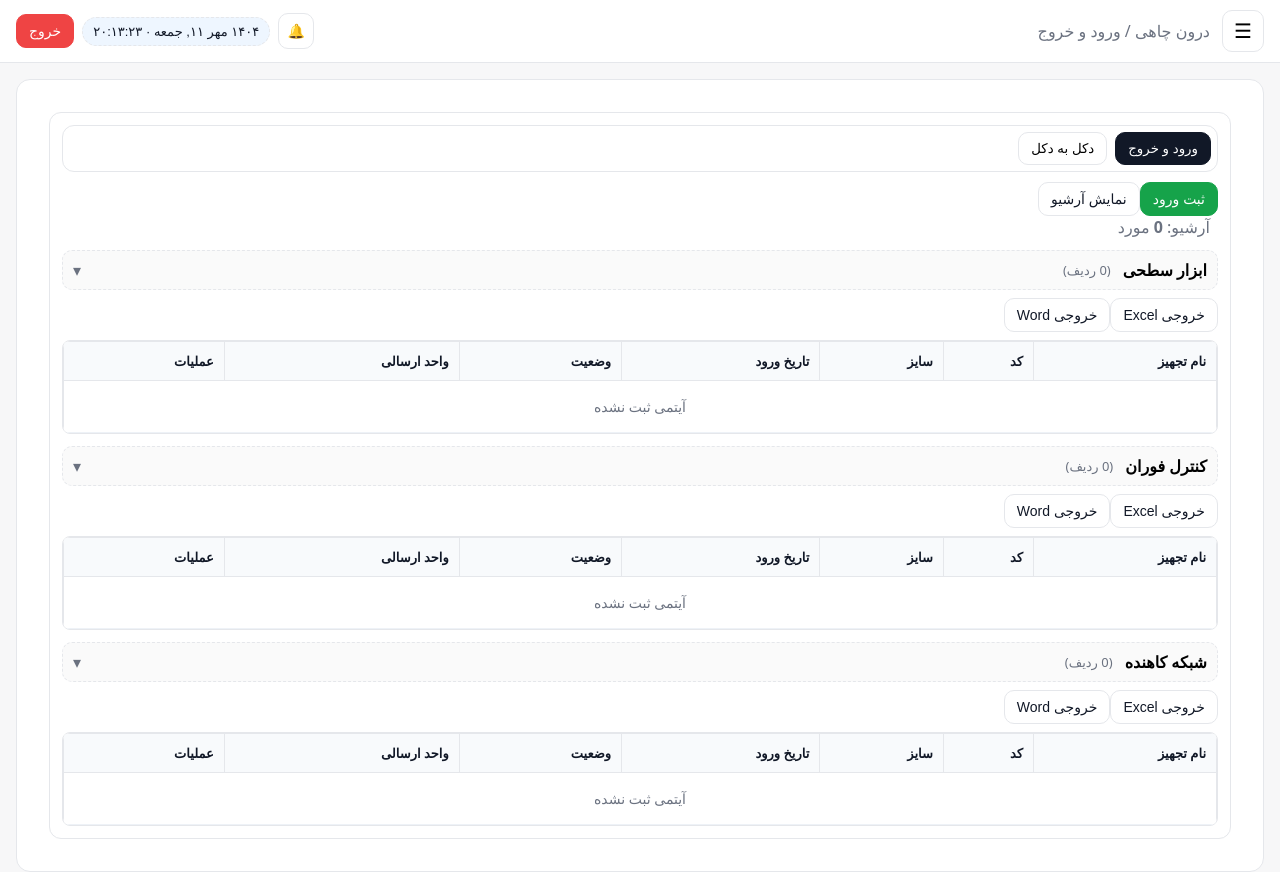
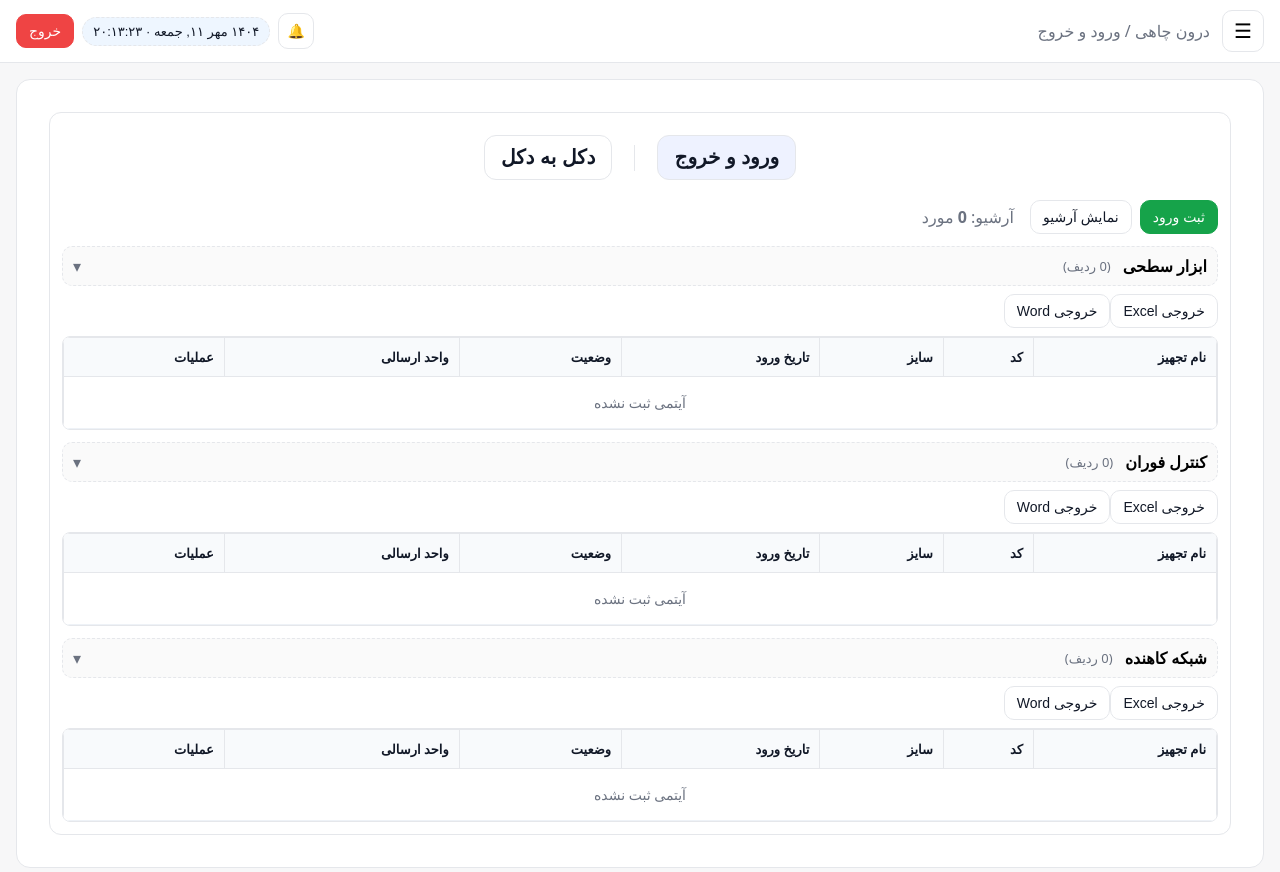
Before and after one commit to rajabi1380/Drilling-equipment-project, a React (Create React App) app: page /downhole/inout in a window 1280 px wide. Built offline with nearby package versions, Linux system fonts and the light colour scheme.

Commit message:
Improve the tabs

```diff
--- a/src/Components/DownholeInOut.css
+++ b/src/Components/DownholeInOut.css
@@ -1,34 +1,32 @@
 /* ========= Downhole (overrides on top of base.css) ========= */
 
-/* Tokens (قابل تغییر) */
-.dh-page {
-  --dh-radius: 12px;
-  --dh-border: #e5e7eb;
-  --dh-bg: #fff;
-  --dh-bg-soft: #fafafa;
-  --dh-text-muted: #6b7280;
-  --dh-accent: #3b82f6;
-  --dh-success: #10b981;
-  --dh-danger: #ef4444;
-  --dh-warn: #f59e0b;
-  --dh-shadow: 0 20px 35px rgba(0,0,0,.15);
-
-  /* کنترل راحت ارتفاع اینپوت‌ها و هم‌راستایی آیکن */
-  --dh-input-h: 38px;         /* ارتفاع پیش‌فرض */
-  --dh-input-pad-x: 10px;
-  --dh-gap: 8px;
+/* Tokens */
+.dh-page{
+  --dh-radius:12px;
+  --dh-border:#e5e7eb;
+  --dh-bg:#fff;
+  --dh-bg-soft:#fafafa;
+  --dh-text-muted:#6b7280;
+  --dh-accent:#3b82f6;
+  --dh-success:#10b981;
+  --dh-danger:#ef4444;
+  --dh-warn:#f59e0b;
+  --dh-shadow:0 20px 35px rgba(0,0,0,.15);
+  --dh-input-h:38px;
+  --dh-input-pad-x:10px;
+  --dh-gap:8px;
 }
 
 /* صفحه و کارت */
-.dh-page { padding: 16px; }
-.dh-card {
-  background: var(--dh-bg);
-  border: 1px solid var(--dh-border);
-  border-radius: var(--dh-radius);
-  padding: 12px;
+.dh-page{ padding:16px; }
+.dh-card{
+  background:var(--dh-bg);
+  border:1px solid var(--dh-border);
+  border-radius:var(--dh-radius);
+  padding:12px;
 }
 
-/* دکمه‌ها – بر اساس base.css، فقط تم رنگی */
+/* دکمه‌ها */
 .btn{
   border:1px solid var(--dh-border);
   background:#fff;
@@ -36,6 +34,7 @@
   padding:8px 12px;
   cursor:pointer;
   transition:filter .15s, background .15s, transform .05s;
+  white-space:nowrap; max-width:100%;
 }
 .btn:hover{ background:#f9fafb; }
 .btn:active{ transform:scale(.99); }
@@ -47,20 +46,59 @@
 .btn.primary:hover,.btn.success:hover,.btn.danger:hover,.btn.warn:hover{ filter:brightness(.97); }
 .btn.solid{ background:var(--dh-accent); color:#fff; border-color:var(--dh-accent); }
 
-/* سِگمنت تب‌ها */
-.segbar{
-  display:flex; gap:var(--dh-gap); align-items:center;
-  padding:6px; background:#fff; border:1px solid var(--dh-border);
-  border-radius:var(--dh-radius); margin-bottom:10px;
+/* ===== Tabs Header (وسط‌چین و شبیه تیتر) ===== */
+.tabs-titlebar{
+  display:flex; justify-content:center; align-items:center;
+  gap:12px;
+  padding:10px 0 12px;
+  margin-bottom:8px;
+  background:transparent; border:0;
 }
-.seg{
-  padding:8px 12px; border:1px solid var(--dh-border);
-  background:#fff; border-radius:10px; cursor:pointer;
+
+/* تیتر تب‌ها: سفید + بوردر خاکستری، فونت درشت */
+.tabbtn{
+  appearance:none;
+  background:#fff;
+  border:1px solid #e5e7eb;  border-radius:12px;
+  padding:8px 16px;
+  font-weight:800;
+  font-size:20px;
+  line-height:1.35;
+  color:#111827;
+  cursor:pointer;
+  transition:
+    background-color .34s ease,
+    color .34s ease,
+    border-color .34s ease,
+    box-shadow .34s ease,
+    transform .18s ease;
 }
-.seg.is-on{ background:#111827; color:#fff; border-color:#111827; }
-.seg-mini{ display:inline-flex; gap:4px; padding:2px; background:#f3f4f6; border-radius:10px; }
-.seg2{ border:0; background:transparent; padding:6px 10px; border-radius:8px; cursor:pointer; }
-.seg2.on{ background:#0ea5e9; color:#fff; }
+.tabbtn:hover{ background:#f8fafc; }
+.tabbtn:active{ transform:translateY(1px); }
+
+/* فعال + فوکوس: داخل آبی خیلی ملایم، بوردر مشکی، هاله لطیف */
+.tabbtn.is-on,
+.tabbtn[aria-selected="true"]{
+  background:#eef2ff;
+
+  color:#111827;
+}
+.tabbtn:focus,
+.tabbtn:focus-visible{
+  outline:none;
+  background:#eef2ff;
+  border-color:#000;
+  box-shadow:0 0 0 2px rgba(59,130,246,.18);
+}
+
+/* جداکننده بین تب‌ها */
+.tabs-titlebar .divider{
+  width:1px; height:26px; background:#e5e7eb; display:inline-block; margin:0 10px;
+}
+@media (max-width:520px){
+  .tabbtn{ font-size:16px; padding:6px 12px; }
+  .tabs-titlebar .divider{ height:24px; }
+}
 
 /* سکشن‌ها */
 .dh-section{ margin-top:12px; }
@@ -91,21 +129,15 @@ tbody tr.need-fix td{ background:#fff7ed; }
 .pg-btn[disabled]{ opacity:.5; cursor:not-allowed; }
 
 /* مودال‌ها */
-.dh-backdrop{
-  position:fixed; inset:0; background:rgba(0,0,0,.25);
-  display:flex; align-items:center; justify-content:center; z-index:1200;
-}
+.dh-backdrop{ position:fixed; inset:0; background:rgba(0,0,0,.25); display:flex; align-items:center; justify-content:center; z-index:1200; }
 .dh-modal{
   width:min(960px,96vw); max-height:90vh; overflow:auto;
   background:#fff; border:1px solid var(--dh-border); border-radius:var(--dh-radius); padding:10px;
   box-shadow: var(--dh-shadow);
 }
-.dh-modal--wide{ max-width: 980px; }
+.dh-modal--wide{ max-width:980px; }
 .dh-modal--small{ width:min(520px,92vw); }
-.dh-modal__hdr{
-  display:flex; align-items:center; justify-content:space-between;
-  padding:6px 4px 10px; font-weight:700;
-}
+.dh-modal__hdr{ display:flex; align-items:center; justify-content:space-between; padding:6px 4px 10px; font-weight:700; }
 .dh-modal__ftr{ display:flex; justify-content:flex-end; gap:var(--dh-gap); margin-top:10px; }
 .dh-close{ border:0; background:#fff; font-size:18px; cursor:pointer; border-radius:8px; padding:4px 8px; }
 .dh-close:hover{ background:#f3f4f6; }
@@ -113,21 +145,21 @@ tbody tr.need-fix td{ background:#fff7ed; }
 /* فرم‌ها */
 .form{ display:flex; flex-direction:column; gap:var(--dh-gap); margin-top:8px; }
 .form--tight .row{ gap:12px; }
-.row{ display:grid; grid-template-columns: repeat(3, minmax(0,1fr)); gap:var(--dh-gap); }
+.row{ display:grid; grid-template-columns:repeat(3, minmax(0,1fr)); gap:var(--dh-gap); }
 .col{ display:flex; flex-direction:column; gap:4px; }
 .label{ font-size:13px; color:#374151; margin-bottom:4px; }
 
-/* فیلدها (هم‌راستایی آیکن با سایز) */
+/* فیلدها */
 .input{
   border:1px solid var(--dh-border);
   background:#fff; border-radius:10px;
-  height: var(--dh-input-h);
-  padding: 0 var(--dh-input-pad-x);
+  height:var(--dh-input-h);
+  padding:0 var(--dh-input-pad-x);
   width:100%;
-  line-height: calc(var(--dh-input-h) - 2px); /* دقیقاً وسط */
+  line-height:calc(var(--dh-input-h) - 2px);
 }
 .input.err{ border-color:var(--dh-danger); box-shadow:0 0 0 2px rgba(239,68,68,.12); }
-.input--sm{ --dh-input-h: 34px; }   /* اگر جمع‌وجورتر خواستی */
+.input--sm{ --dh-input-h:34px; }
 .unit-wide{ width:100%; }
 
 /* زیرنویس «الزامی» */
@@ -142,19 +174,10 @@ tbody tr.need-fix td{ background:#fff7ed; }
 .pick-btn:hover{ background:#f9fafb; }
 .pick-btn:active{ transform:scale(.97); }
 
-/* سایز + آیکن دقیقاً هم‌راستا و کنار هم */
-.size-with-icon{
-  display: inline-flex;
-  align-items: center;           /* آیکن و اینپوت وسط عمودی */
-  gap: 6px;
-}
+/* سایز + آیکن */
+.size-with-icon{ display:inline-flex; align-items:center; gap:6px; }
 .size-with-icon .input{ padding-inline-end: var(--dh-input-pad-x); }
-.finger-ico{
-  width: 18px; height: 18px;     /* آیکن کمی کوچک‌تر از ارتفاع فیلد */
-  color:#64748b; opacity:.9;
-  flex: 0 0 auto;
-  translate: 0 1px;              /* ریزتنظیم برای خط-baseline */
-}
+.finger-ico{ width:18px; height:18px; color:#64748b; opacity:.9; flex:0 0 auto; translate:0 1px; }
 
 /* انتخاب‌های چندگانه */
 .chips{ display:flex; flex-wrap:wrap; gap:8px; }
@@ -166,18 +189,16 @@ tbody tr.need-fix td{ background:#fff7ed; }
 .chip.on{ background:#eef2ff; border-color:#c7d2fe; }
 .chip input{ display:none; }
 
-/* DatePicker هماهنگ با input */
+/* DatePicker */
 .rmdp-rtl .rmdp-input{
   width:100%; border:1px solid var(--dh-border); background:#fff; border-radius:10px;
-  height: var(--dh-input-h);
-  line-height: calc(var(--dh-input-h) - 2px);
-  padding: 0 var(--dh-input-pad-x);
+  height:var(--dh-input-h);
+  line-height:calc(var(--dh-input-h) - 2px);
+  padding:0 var(--dh-input-pad-x);
 }
-.rmdp-rtl .rmdp-input:focus{
-  outline:none; border-color:#c7d2fe; box-shadow:0 0 0 3px rgba(37,99,235,.15);
-}
+.rmdp-rtl .rmdp-input:focus{ outline:none; border-color:#c7d2fe; box-shadow:0 0 0 3px rgba(37,99,235,.15); }
 
-/* آرشیو/فیلتر تاشونده */
+/* آرشیو */
 .arch-filter{
   border:1px solid var(--dh-border); border-radius:var(--dh-radius);
   padding:8px 12px; background:var(--dh-bg-soft); margin-bottom:8px;
@@ -191,7 +212,13 @@ tbody tr.need-fix td{ background:#fff7ed; }
   padding:10px 12px; margin-bottom:12px; font-size:13px;
 }
 
-.table-toolbar{ display:flex; gap:8px; align-items:center; }
+/* ابزارهای جداول */
+.table-toolbar{ display:flex; gap:8px; align-items:center; flex-wrap:wrap; }
+
+/* خروجی‌ها زیر دکمه‌های فیلتر */
+.btnrow,.io-actions{ display:flex; gap:8px; flex-wrap:wrap; }
+.btnrow > :nth-child(n+3), .io-actions > :nth-child(n+3){ flex-basis:100%; display:flex; gap:8px; }
+.btnrow > :nth-child(n+3) > *, .io-actions > :nth-child(n+3) > *{ flex:0 1 auto; max-width:100%; }
 
 /* ریسپانسیو */
 @media (max-width:900px){
@@ -199,3 +226,27 @@ tbody tr.need-fix td{ background:#fff7ed; }
   .dh-modal{ width:min(96vw,960px); }
   .arch-info{ grid-template-columns:repeat(2,1fr); }
 }
+
+/* ===== انیمیشن نرم هنگام سوییچ تب‌ها ===== */
+.dh-card .dh-toolbar,
+.dh-card .dh-section,
+.dh-card .io-filter,
+.dh-card .table-wrap,
+.dh-card .pagination,
+.dh-card .muted{
+  animation: dhFadeSlide .34s ease both;
+}
+@keyframes dhFadeSlide{
+  from{ opacity:0; transform:translateY(6px); }
+  to  { opacity:1; transform:translateY(0); }
+}
+@media (prefers-reduced-motion: reduce){
+  .dh-card .dh-toolbar,
+  .dh-card .dh-section,
+  .dh-card .io-filter,
+  .dh-card .table-wrap,
+  .dh-card .pagination,
+  .dh-card .muted{
+    animation:none;
+  }
+}
--- a/src/Components/DownholeInOut.js
+++ b/src/Components/DownholeInOut.js
@@ -51,6 +51,31 @@ const TECHS = [
 const CONSUMABLES = ["پیچ","مهره","واشر","اورینگ","گریس","روغن","لاستیک آب‌بندی"];
 
 const newId  = () => Number(`${Date.now()}${Math.floor(Math.random()*1e3)}`);
+
+/* ----- تیتر کوچکِ وسط‌چین برای تب‌ها (هدر ناوبری) ----- */
+function TabsHeader({ tab, setTab }) {
+  return (
+    <div className="tabs-titlebar" role="tablist" aria-label="ناوبری">
+      <button
+        className={`tabbtn ${tab === "inout" ? "is-on" : ""}`}
+        role="tab"
+        aria-selected={tab==="inout"}
+        onClick={()=>setTab("inout")}
+      >
+        ورود و خروج
+      </button>
+      <span className="divider" aria-hidden />
+      <button
+        className={`tabbtn ${tab === "rig" ? "is-on" : ""}`}
+        role="tab"
+        aria-selected={tab==="rig"}
+        onClick={()=>setTab("rig")}
+      >
+        دکل به دکل
+      </button>
+    </div>
+  );
+}
 
 /* ===== کامپوننت اصلی ===== */
 export default function DownholeInOut() {
@@ -232,16 +257,14 @@ export default function DownholeInOut() {
     <div className="dh-page" dir="rtl">
       <div className="dh-card">
 
-        {/* تب‌ها */}
-        <div className="segbar">
-          <button className={`seg ${tab==="inout" ? "is-on" : ""}`} onClick={()=>setTab("inout")}>ورود و خروج</button>
-          <button className={`seg ${tab==="rig"   ? "is-on" : ""}`} onClick={()=>setTab("rig")}>دکل به دکل</button>
-        </div>
+        {/* تیتر تب‌ها (کوچک، وسط‌چین) — بالای همه چیز */}
+        <TabsHeader tab={tab} setTab={setTab} />
 
         {/* محتوای تب‌ها */}
         {tab === "inout" ? (
           <>
-            <div className="dh-toolbar">
+            {/* نوار اکشن‌ها */}
+            <div className="dh-toolbar" style={{display:"flex", alignItems:"center", gap:8, flexWrap:"wrap"}}>
               <button type="button" className="btn success" onClick={() => setShowIn(true)}>ثبت ورود</button>
               <button type="button" className="btn" onClick={() => setShowArchive(true)}>نمایش آرشیو</button>
               <div className="muted" style={{ marginInlineStart: 8 }}>
@@ -263,7 +286,6 @@ export default function DownholeInOut() {
 
                   {expanded[u.id] && (
                     <>
-                      {/* خروجی مخصوص همین واحد از لیست باز */}
                       <div className="table-toolbar">
                         <ExportButtons
                           variant="compact"
@@ -338,13 +360,14 @@ export default function DownholeInOut() {
           </>
         ) : (
           <>
-            <div className="dh-toolbar">
+            {/* نوار اکشنِ دکل↔دکل */}
+            <div className="dh-toolbar" style={{display:"flex", alignItems:"center", gap:8, flexWrap:"wrap"}}>
               <button type="button" className="btn warn" onClick={() => { setEditingMove(null); setShowRigModal(true); }}>ثبت دکل به دکل</button>
             </div>
 
             {/* نوار فیلتر سراسری دکل↔دکل */}
             <div className="io-filter" style={{marginTop:8}}>
-              <div className="io-filter__fields" style={{gridTemplateColumns:"repeat(6, 1fr)"}}>
+              <div className="io-filter__fields" style={{display:"grid", gap:8, gridTemplateColumns:"repeat(6, 1fr)"}}>
                 <select className="input" value={rigFilter.unitId}
                         onChange={e=>setRigFilter(s=>({...s,unitId:e.target.value}))}>
                   <option value="">واحد (همه)</option>
@@ -364,19 +387,25 @@ export default function DownholeInOut() {
                   <option value="">به دکل (همه)</option>
                   {RIGS.map(r=><option key={r} value={r}>{r}</option>)}
                 </select>
-                <div className="f-item">
-                  <div className="btnrow" style={{display:"flex",gap:8}}>
+
+                {/* ردیفِ دکمه‌های فیلتر */}
+                <div className="f-item" style={{display:"flex", alignItems:"center"}}>
+                  <div className="btnrow" style={{display:"flex", gap:8, flexWrap:"wrap"}}>
                     <button className="btn primary" onClick={()=> setRigFilterOn(true)}>اعمال فیلتر</button>
                     <button className="btn" onClick={()=>{
                       setRigFilter({ unitId:"", qName:"", qCode:"", fromRig:"", toRig:"", reqFrom:null, reqTo:null, arrFrom:null, arrTo:null });
                       setRigFilterOn(false);
                     }}>حذف فیلتر</button>
+                  </div>
+                </div>
+              </div>
 
-                    {/* خروجی‌های دکل↔دکل (کل نتایج/با فیلترهای جاری) */}
+              {/* خروجی‌ها */}
+              <div className="io-actions" style={{display:"flex", gap:8, flexWrap:"wrap", marginTop:8}}>
                 <ExportButtons
                   variant="compact"
                   getExport={()=>{
-                        const units = rigUnitsToRender; // بر اساس انتخاب واحد
+                    const units = rigUnitsToRender;
                     const all = units.flatMap(u =>
                       (applyRigPredicate(movesByUnit[u.id] || []))
                         .map(m => ({ unitTitle: u.title, ...m }))
@@ -393,8 +422,7 @@ export default function DownholeInOut() {
                       "تاریخ/ساعت رسیدن":   r.arriveAtISO  ? fmtFa(r.arriveAtISO)  : "",
                       "توضیحات": r.note || "",
                     }));
-                        const unitSuffix = rigFilterOn && rigFilter.unitId
-                          ? `_${rigFilter.unitId}` : "_all";
+                    const unitSuffix = rigFilterOn && rigFilter.unitId ? `_${rigFilter.unitId}` : "_all";
                     return {
                       filename: `rig_moves${unitSuffix}_${new Date().toISOString().slice(0,10)}`,
                       title: "گزارش انتقال دکل↔دکل",
@@ -402,8 +430,6 @@ export default function DownholeInOut() {
                     };
                   }}
                 />
-                  </div>
-                </div>
               </div>
 
               <div className="muted" style={{display:"flex",gap:8,alignItems:"center"}}>
@@ -432,7 +458,6 @@ export default function DownholeInOut() {
 
                   {expanded[key] && (
                     <>
-                      {/* خروجی مخصوص همین واحد */}
                       <div className="table-toolbar">
                         <ExportButtons
                           variant="compact"
--- a/src/Components/InOut.js
+++ b/src/Components/InOut.js
@@ -63,7 +63,7 @@ const mapRigForExport = (rows) =>
       "سایز": r.size || "",
       "دکل مبدأ": r.rigFrom || "",
       "دکل مقصد": r.rigTo || "",
-      "تاریخ درخواست": r.reqAtISO ? fmtFa(r.reqAtISO) : "",
+      "תاریخ درخواست": r.reqAtISO ? fmtFa(r.reqAtISO) : "",
       "تاریخ رسیدن": r.arriveAtISO ? fmtFa(r.arriveAtISO) : "",
       "نام درخواست‌کننده": r.requester || "",
       "نام بازرس": r.inspector || "",
@@ -250,6 +250,7 @@ export default function InOut() {
   return (
     <div className="io-page" dir="rtl">
       <div className="io-card">
+
         {/* هشدار کمبود موجودی */}
         {lowStockItems.length > 0 && (
           <div className="alert warn">
@@ -267,13 +268,60 @@ export default function InOut() {
           </div>
         )}
 
-        {/* تب‌ها */}
-        <div className="tabs">
-          <button className={`tab ${active === "inout" ? "is-active" : ""}`} onClick={() => { setActive("inout"); setPage(1); }}>ورود و خروج</button>
-          <span className="divider">|</span>
-          <button className={`tab ${active === "rig" ? "is-active" : ""}`} onClick={() => { setActive("rig"); setPage(1); }}>دکل به دکل</button>
-          <span className="divider">|</span>
-          <button className={`tab ${active === "inventory" ? "is-active" : ""}`} onClick={() => { setActive("inventory"); setPage(1); }}>موجودی هر قطعه</button>
+        {/* تب‌ها — وسط‌چین با inline style (بدون تغییر CSS) */}
+        <div
+          className="tabs"
+          role="tablist"
+          aria-label="ناوبری"
+          style={{
+            display: "flex",
+            justifyContent: "center",
+            alignItems: "center",
+            gap: 0,
+            margin: "6px 0 10px"
+          }}
+        >
+          <button
+            type="button"
+            role="tab"
+            aria-selected={active === "inout"}
+            className={`tab ${active === "inout" ? "is-active" : ""}`}
+            onClick={() => { setActive("inout"); setPage(1); }}
+          >
+            ورود و خروج
+          </button>
+
+          <span
+            aria-hidden
+            className="divider"
+            style={{ width: 1, height: 22, background: "#e5e7eb", display: "inline-block", margin: "0 12px" }}
+          />
+
+          <button
+            type="button"
+            role="tab"
+            aria-selected={active === "rig"}
+            className={`tab ${active === "rig" ? "is-active" : ""}`}
+            onClick={() => { setActive("rig"); setPage(1); }}
+          >
+            دکل به دکل
+          </button>
+
+          <span
+            aria-hidden
+            className="divider"
+            style={{ width: 1, height: 22, background: "#e5e7eb", display: "inline-block", margin: "0 12px" }}
+          />
+
+          <button
+            type="button"
+            role="tab"
+            aria-selected={active === "inventory"}
+            className={`tab ${active === "inventory" ? "is-active" : ""}`}
+            onClick={() => { setActive("inventory"); setPage(1); }}
+          >
+            موجودی هر قطعه
+          </button>
         </div>
 
         {/* فیلتر مشترک */}
--- a/src/Components/Inout.css
+++ b/src/Components/Inout.css
@@ -21,12 +21,36 @@
 .alert.error .alert-title { color:#b91c1c; }
 
 /* ---- Tabs ---- */
-.tabs { display:flex; align-items:center; gap:8px; margin-bottom:8px; }
-.tab {
-  height:32px; padding:0 12px; border:1px solid #e5e7eb; background:#f8fafc;
+.tabs{
+  display:flex; align-items:center; gap:8px; margin-bottom:8px;
+  justify-content:center;                 /* وسط‌چین */
+}
+.tab{
+  /* بزرگ‌تر و تیترمانند */
+  height: 40px;                           /* ↑ قبلاً 32px */
+  padding: 0 16px;                        /* ↑ کمی بیشتر */
+  font-size: 18px;                        /* ↑ افزایش اندازه فونت */
+  font-weight: 700;
+
+  border:1px solid #e5e7eb;
+  background:#f8fafc;
   border-radius:8px; cursor:pointer;
+
+  /* ترنزیشن نرم‌تر */
+  transition:
+    background-color .28s ease,
+    color .28s ease,
+    border-color .28s ease,
+    box-shadow .28s ease,
+    transform .18s ease;
 }
-.tab.is-active { background:#1d4ed8; border-color:#1d4ed8; }
+.tab:hover{ background:#f1f5f9; }
+.tab:active{ transform: translateY(1px); }
+
+.tab.is-active{
+  background:#1d4ed8; border-color:#1d4ed8;
+
+}
 .divider { color:#cbd5e1; }
 
 /* ---- Filter bar ---- */
@@ -52,10 +76,10 @@ tbody tr:hover { background:#f8fafc; }
 td.empty, .empty { text-align:center; color:#64748b; padding:12px; }
 
 /* row accents */
-.row-in   { background: #f0f9ff; }      /* آبی خیلی کم‌رنگ برای ورود */
-.row-out  { background: #fff1f2; }      /* صورتی خیلی کم‌رنگ برای خروج */
-.row-rig  { background: #fefce8; }      /* زرد خیلی کم‌رنگ برای دکل به دکل */
-.row-low  { background: #fff7ed; }      /* کمبود موجودی */
+.row-in   { background: #f0f9ff; }
+.row-out  { background: #fff1f2; }
+.row-rig  { background: #fefce8; }
+.row-low  { background: #fff7ed; }
 .qty-badge {
   display:inline-flex; align-items:center; justify-content:center;
   min-width:28px; height:24px; padding:0 8px; border-radius:999px;
@@ -67,12 +91,14 @@ td.empty, .empty { text-align:center; color:#64748b; padding:12px; }
 .pagination { display:flex; align-items:center; gap:8px; padding:8px 0; }
 .pg-btn {
   height:30px; padding:0 10px; border:1px solid #e5e7eb; background:#f8fafc; border-radius:8px; cursor:pointer;
+  transition: background-color .25s ease, border-color .25s ease, box-shadow .25s ease;
 }
 .pg-btn:hover { background:#eef2f7; }
 
 /* ---- Generic controls (match ModalBase buttons/inputs) ---- */
 .input {
   height: 36px; padding: 0 10px; border: 1px solid #e5e7eb; border-radius: 8px; background:#fff;
+  transition: box-shadow .25s ease, border-color .25s ease;
 }
 textarea.input { height: 90px; padding-top: 8px; padding-bottom: 8px; }
 .input.checkbox { display:flex; align-items:center; gap:6px; }
@@ -80,8 +106,10 @@ textarea.input { height: 90px; padding-top: 8px; padding-bottom: 8px; }
 
 .btn {
   height: 32px; padding:0 10px; border:1px solid #e5e7eb; background:#f8fafc; border-radius:8px; cursor:pointer;
+  transition: background-color .25s ease, border-color .25s ease, box-shadow .25s ease, transform .18s ease;
 }
 .btn:hover { background:#eef2f7; }
+.btn:active{ transform: translateY(1px); }
 .btn.small { height: 28px; font-size:12px; padding:0 8px; }
 .btn.primary { background:#2563eb; color:#fff; border-color:#2563eb; }
 .btn.primary:hover { background:#1d4ed8; }
@@ -101,7 +129,7 @@ textarea.input { height: 90px; padding-top: 8px; padding-bottom: 8px; }
 /* ===== Strong Black Focus (final) ===== */
 :where(.tab, .btn, .pg-btn, .input, textarea.input, select.input){
   outline: none;
-  transition: box-shadow .16s ease, border-color .16s ease, color .16s ease, background-color .16s ease;
+  transition: box-shadow .28s ease, border-color .28s ease, color .28s ease, background-color .28s ease;
 }
 
 /* Buttons & Tabs */
@@ -140,3 +168,16 @@ select.input:focus-visible{
     box-shadow:0 0 0 3px rgba(0,0,0,.18) !important;
   }
 }
+
+/* ---- محتوای هر تب: ورود نرم هنگام سوییچ ---- */
+/* هر بخشی که بعد از تعویض تب mount می‌شود، با این انیمیشن وارد می‌شود */
+.io-card .table-wrap,
+.io-card .io-filter,
+.io-card .pagination,
+.io-card .total-stock {
+  animation: fadeSlide .28s ease both;
+}
+@keyframes fadeSlide{
+  from { opacity:0; transform: translateY(6px); }
+  to   { opacity:1; transform: translateY(0); }
+}
```
Lines whose indentation alone changed are shown as unchanged.
